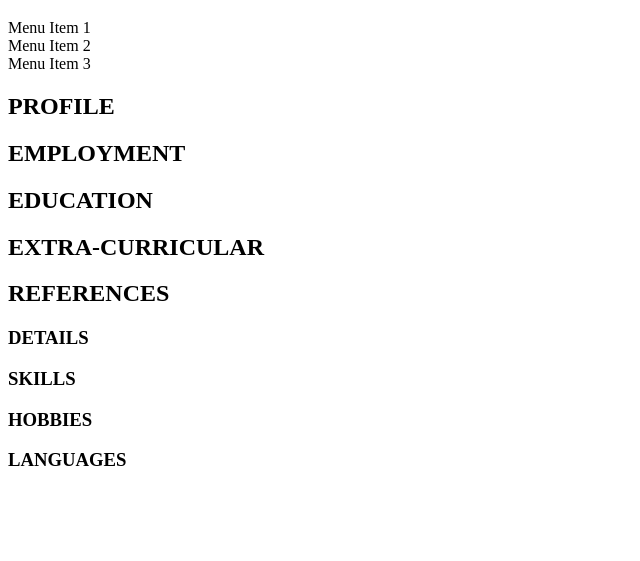
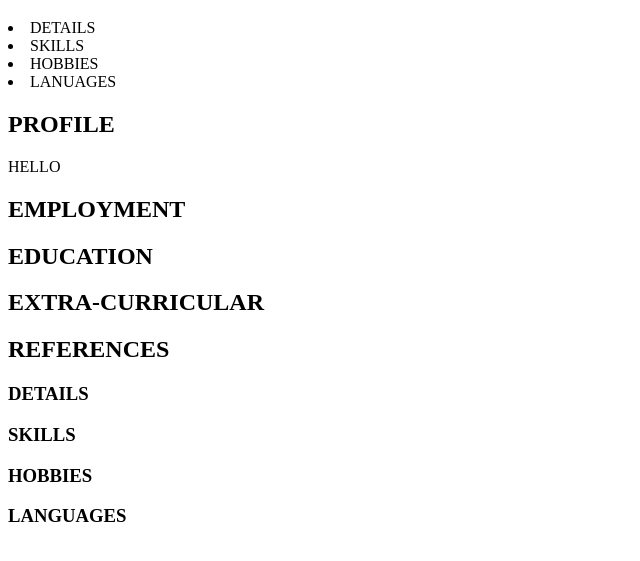
Before and after one commit to 1CK3Y/Walker-Resume, a plain HTML site: page index.html in a window 1280 px wide. Shown: the part 61-622 px from the top of the page, without its empty margins (0-640 px from the left). Drawn offline with Linux system fonts and the light colour scheme.

Commit message:
fixed text issue

```diff
--- a/index.html
+++ b/index.html
@@ -10,16 +10,17 @@
             WALKER DICKSON
         </h1>
         <div class="sidebar">
-            <div>Menu Item 1</div>
-            <div>Menu Item 2</div>
-            <div>Menu Item 3</div>
+            <div><li>DETAILS</li></div>
+            <div><li>SKILLS</li></div>
+            <div><li>HOBBIES</li></div>
+            <div><li>LANUAGES</li></div>
           </div>
           <div class="body-text">
-            <!-- body content -->
           </div>
         <h2>
             PROFILE
         </h2>
+        <p>HELLO</p>
         <h2>
             EMPLOYMENT
         </h2>
@@ -44,6 +45,5 @@
         <h3>
             LANGUAGES
         </h3>
-    <div></div>
     </body>
 </html>
--- a/style.css
+++ b/style.css
@@ -1,4 +1,7 @@
 h1 {
+    text-align: center;
+}
+p {
     text-align: center;
 }
 h2 {
@@ -12,8 +15,7 @@ h3 {
     position: absolute;
     left: 0;
     top: 0;
-    padding-top: 40px;
-    background-color: lightblue;
+    background-color: darkorchid;
   }
   .sidebar div {
     padding: 8px;
```
